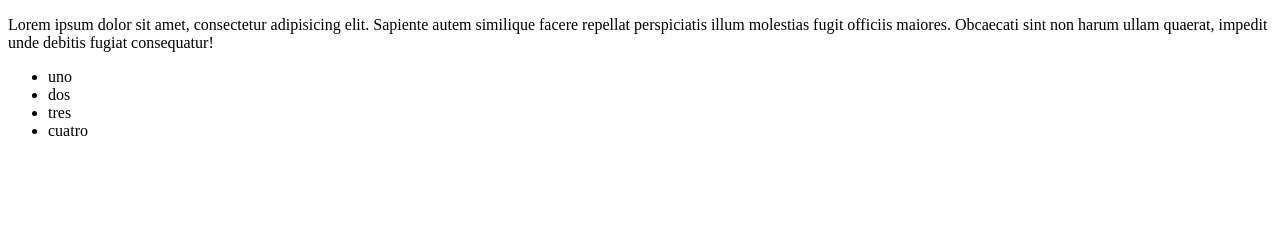
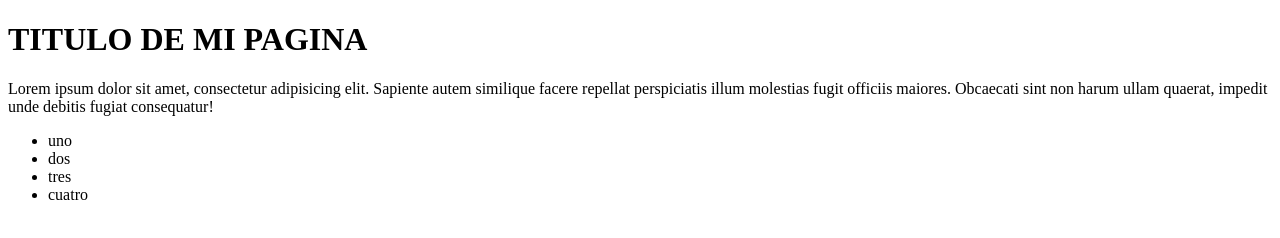
Before and after one commit to SantiAviles/Taller-test, a plain HTML site: page index.html in a window 1280 px wide. Drawn offline with Linux system fonts and the light colour scheme.

Commit message:
Agregar titulo a la pagina

```diff
--- a/index.html
+++ b/index.html
@@ -6,6 +6,7 @@
     <title>Mi primer sitio Web</title>
 </head>
 <body>
+    <h1>TITULO DE MI PAGINA</h1>
     <p>Lorem ipsum dolor sit amet, consectetur adipisicing elit. Sapiente autem similique facere repellat perspiciatis illum molestias fugit officiis maiores. Obcaecati sint non harum ullam quaerat, impedit unde debitis fugiat consequatur!</p>
     <ul>
         <li>uno</li>
```
